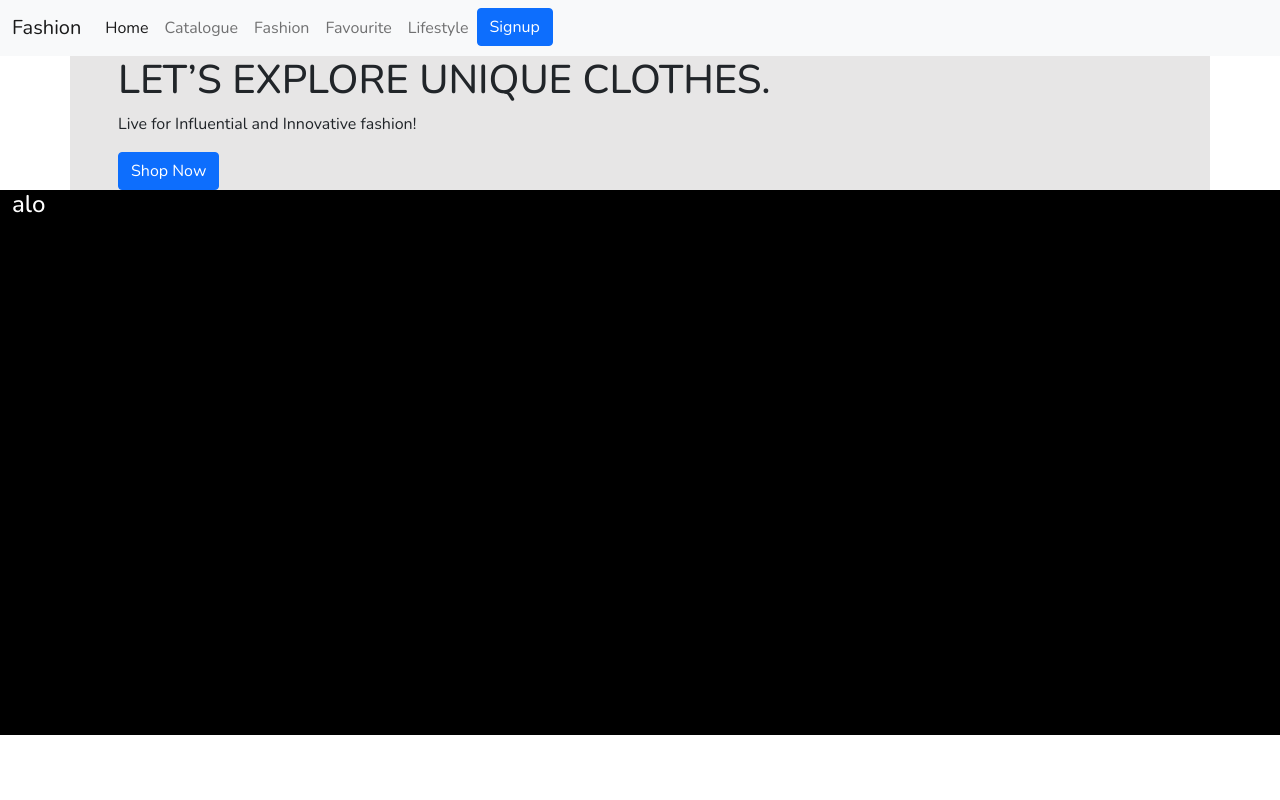
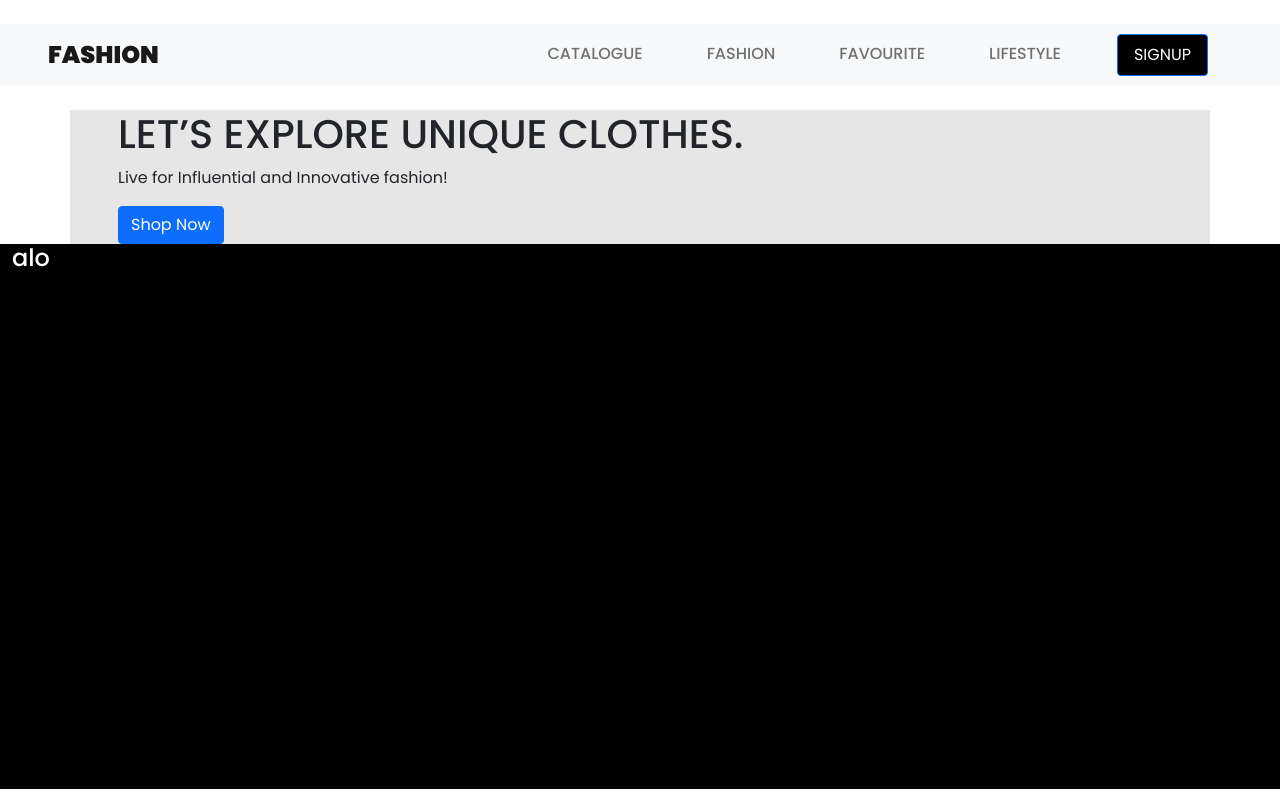
Before and after one commit to mabillama/fashion-website, a plain HTML site: page index.html in a window 1280 px wide. Drawn offline with nearby package versions, Linux system fonts and the light colour scheme.

Commit message:
Changes font to Poppins, development over Navbar

```diff
--- a/css/styles.css
+++ b/css/styles.css
@@ -1,7 +1,12 @@
 @import url("https://fonts.googleapis.com/css2?family=Nunito:ital,wght@0,200;0,300;0,400;0,500;0,600;0,700;0,800;0,900;0,1000;1,200;1,300;1,400;1,500;1,600;1,700;1,800;1,900;1,1000&display=swap");
 
 body {
-  font-family: "Nunito", sans-serif;
+  font-family: "Poppins", sans-serif;
+  background-color: #fff;
+}
+
+nav {
+  font-weight: 500;
 }
 
 .hero {
@@ -14,3 +19,12 @@ footer {
   background-color: #000;
   color: #fff;
 }
+
+.navbar-brand {
+  font-weight: 900;
+}
+
+.navbar-nav .nav-link.btn-primary {
+  background-color: #000;
+  color: #fff;
+}
--- a/index.html
+++ b/index.html
@@ -1,3 +1,12 @@
+<!--
+  @TODO
+
+  - fix hover over links
+  - fix hover over button
+  - add icon
+
+-->
+
 <!DOCTYPE html>
 <html lang="en">
   <head>
@@ -5,6 +14,9 @@
     <meta http-equiv="X-UA-Compatible" content="IE=edge" />
     <meta name="viewport" content="width=device-width, initial-scale=1.0" />
     <title>Fashion | Shopping Website</title>
+    <link rel="preconnect" href="https://fonts.googleapis.com">
+    <link rel="preconnect" href="https://fonts.gstatic.com" crossorigin>
+    <link href="https://fonts.googleapis.com/css2?family=Poppins:wght@400;500;900&display=swap" rel="stylesheet">
     <link
       href="https://cdn.jsdelivr.net/npm/bootstrap@5.0.2/dist/css/bootstrap.min.css"
       rel="stylesheet"
@@ -15,40 +27,36 @@
   </head>
   <body>
     <header>
-      <nav class="navbar navbar-light bg-light navbar-expand-md">
-        <div class="container-fluid">
-          <a class="navbar-brand" href="#">Fashion</a>
+      <nav class="navbar navbar-light bg-light navbar-expand-md my-4 text-uppercase">
+        <div class="container-fluid px-5">
+          <a class="navbar-brand fs-4" href="#">Fashion</a>
           <button
             class="navbar-toggler"
             type="button"
             data-bs-toggle="collapse"
-            data-bs-target="#navbarSupportedContent"
-            aria-controls="navbarSupportedContent"
+            data-bs-target="#navLinks"
+            aria-controls="navLinks"
             aria-expanded="false"
             aria-label="Toggle navigation"
           >
             <span class="navbar-toggler-icon"></span>
           </button>
-          <div class="collapse navbar-collapse" id="navbarSupportedContent">
-            <ul class="navbar-nav me-auto mb-2 mb-lg-0">
-              <li class="nav-item">
-                <a class="nav-link active" aria-current="page" href="#">Home</a>
-              </li>
-              <li class="nav-item">
+          <div class="collapse navbar-collapse" id="navLinks">
+            <ul class="navbar-nav ms-auto mb-2 mb-lg-0">
+              <li class="nav-item mx-4">
                 <a class="nav-link" href="#">Catalogue</a>
               </li>
-              <li class="nav-item">
+              <li class="nav-item mx-4">
                 <a class="nav-link" href="#">Fashion</a>
               </li>
-              <li class="nav-item">
+              <li class="nav-item mx-4">
                 <a class="nav-link" href="#">Favourite</a>
               </li>
-              <li class="nav-item">
+              <li class="nav-item mx-4">
                 <a class="nav-link" href="#">Lifestyle</a>
               </li>
-              <li class="nav-item">
-<button class="btn btn-primary">Signup
-</button>
+              <li class="nav-item mx-4">
+                <a class="nav-link btn btn-primary px-3" href="#">Signup</a>
               </li>
             </ul>
           </div>
```
